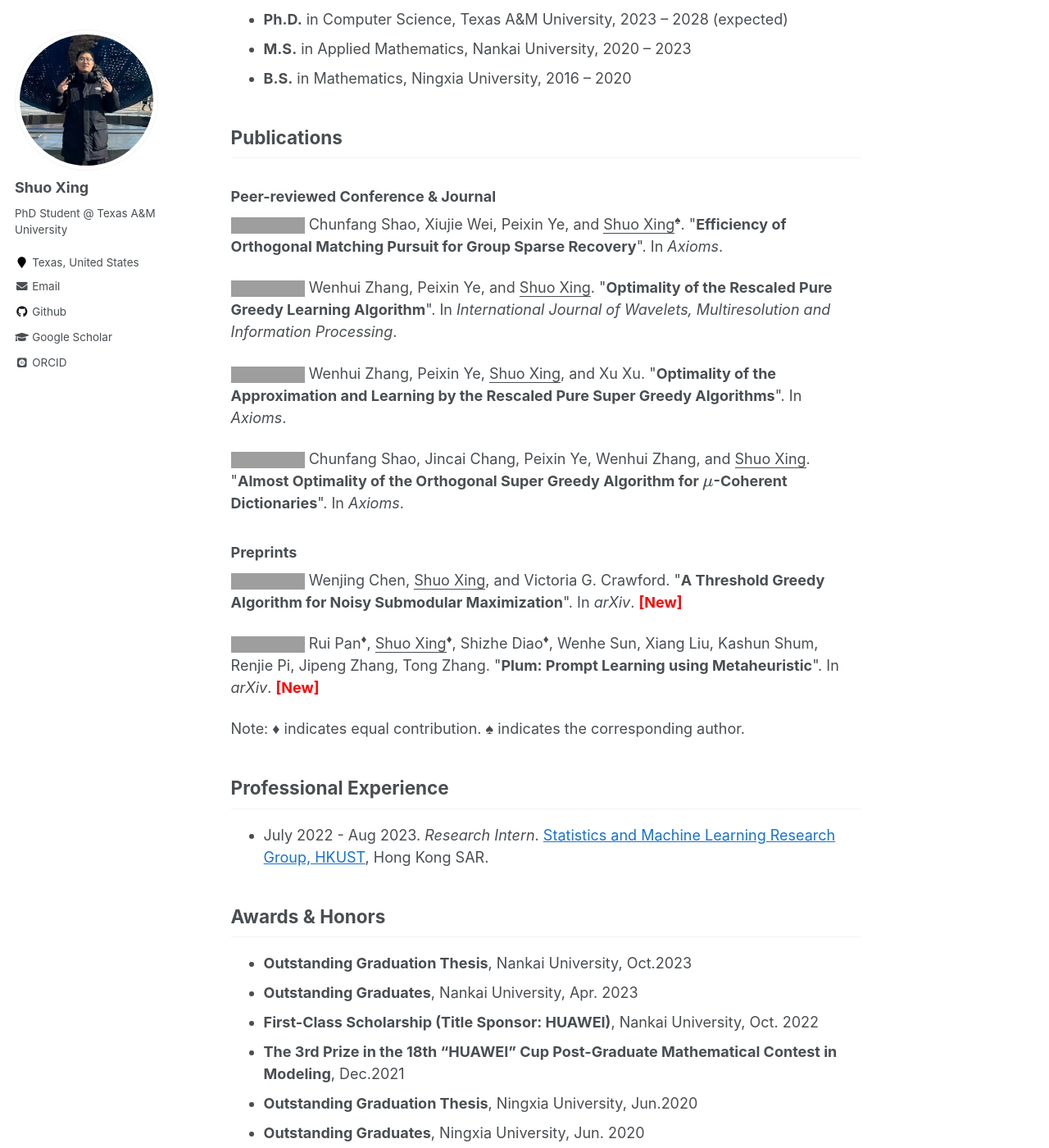
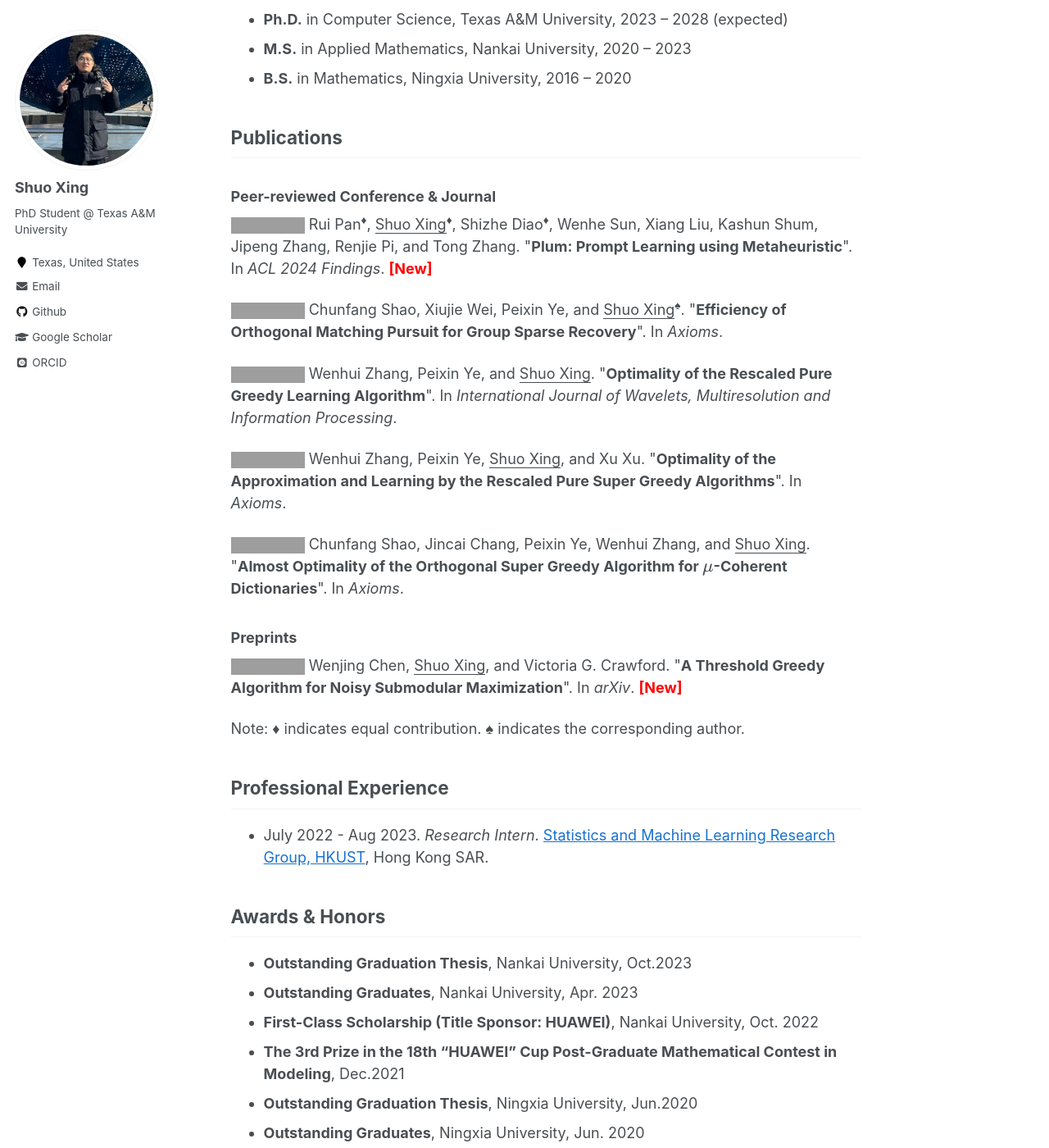
Before and after one commit to ShuoXing98/shuoxing98.github.io, a Jekyll site: the page built from _pages/about.md, in a window 1280 px wide and 1400 px high, scrolled down 997 px. Shown: the whole window at 82% size. Built offline with Jekyll 4.4.1, drawn with Linux system fonts in a browser that asks for light colours; some web fonts are replaced; formulas are drawn with MathJax 3; comment, search, counter and statistics services are not loaded; some of the changed lines change nothing that is shown; grey boxes are pictures that could not be loaded.

Commit message:
updated CV

```diff
--- a/_pages/about.md
+++ b/_pages/about.md
@@ -41,6 +41,8 @@ I am a first-year PhD student in Computer Science at [Texas A&M University](http
 
 ### Peer-reviewed Conference & Journal
 
+<a href="https://arxiv.org/abs/2311.08364" target="_blank"><img src="https://img.shields.io/badge/ACL-2024-blue?style=flat-square"></a> Rui Pan<sup>&diams;</sup>, <u>Shuo Xing</u><sup>&diams;</sup>, Shizhe Diao<sup>&diams;</sup>, Wenhe Sun, Xiang Liu, Kashun Shum, Jipeng Zhang, Renjie Pi, and Tong Zhang. &quot;**Plum: Prompt Learning using Metaheuristic**&quot;. In *ACL 2024 Findings*. <span style="color:red"> **[New]** </span>
+
 <a href="https://www.mdpi.com/2075-1680/12/4/389" target="_blank"><img src="https://img.shields.io/badge/Axioms-2023-blue?style=flat-square"></a> Chunfang Shao, Xiujie Wei, Peixin Ye, and <u>Shuo Xing</u><sup>&spades;</sup>.  &quot;**Efficiency of Orthogonal Matching Pursuit for Group Sparse Recovery**&quot;. In *Axioms*.
 
 <a href="https://www.worldscientific.com/doi/10.1142/S0219691322500485" target="_blank"><img src="https://img.shields.io/badge/IJWMIP-2022-blue?style=flat-square"></a> Wenhui Zhang, Peixin Ye, and <u>Shuo Xing</u>. &quot;**Optimality of the Rescaled Pure Greedy Learning Algorithm**&quot;. In *International Journal of Wavelets, Multiresolution and Information Processing*.
@@ -52,8 +54,6 @@ I am a first-year PhD student in Computer Science at [Texas A&M University](http
 ### Preprints
 
 <a href="https://arxiv.org/abs/2312.00155" target="_blank"><img src="https://img.shields.io/badge/arXiv-2312.00155-red?style=flat-square"></a> Wenjing Chen, <u>Shuo Xing</u>, and Victoria G. Crawford. &quot;**A Threshold Greedy Algorithm for Noisy Submodular Maximization**&quot;. In *arXiv*. <span style="color:red"> **[New]** </span>
-
-<a href="https://arxiv.org/abs/2311.08364" target="_blank"><img src="https://img.shields.io/badge/arXiv-2311.08364-red?style=flat-square"></a> Rui Pan<sup>&diams;</sup>, <u>Shuo Xing</u><sup>&diams;</sup>, Shizhe Diao<sup>&diams;</sup>, Wenhe Sun, Xiang Liu, Kashun Shum, Renjie Pi, Jipeng Zhang, Tong Zhang. &quot;**Plum: Prompt Learning using Metaheuristic**&quot;. In *arXiv*. <span style="color:red"> **[New]** </span>
 
 
 <!-- ### Manuscript & Submission
```
